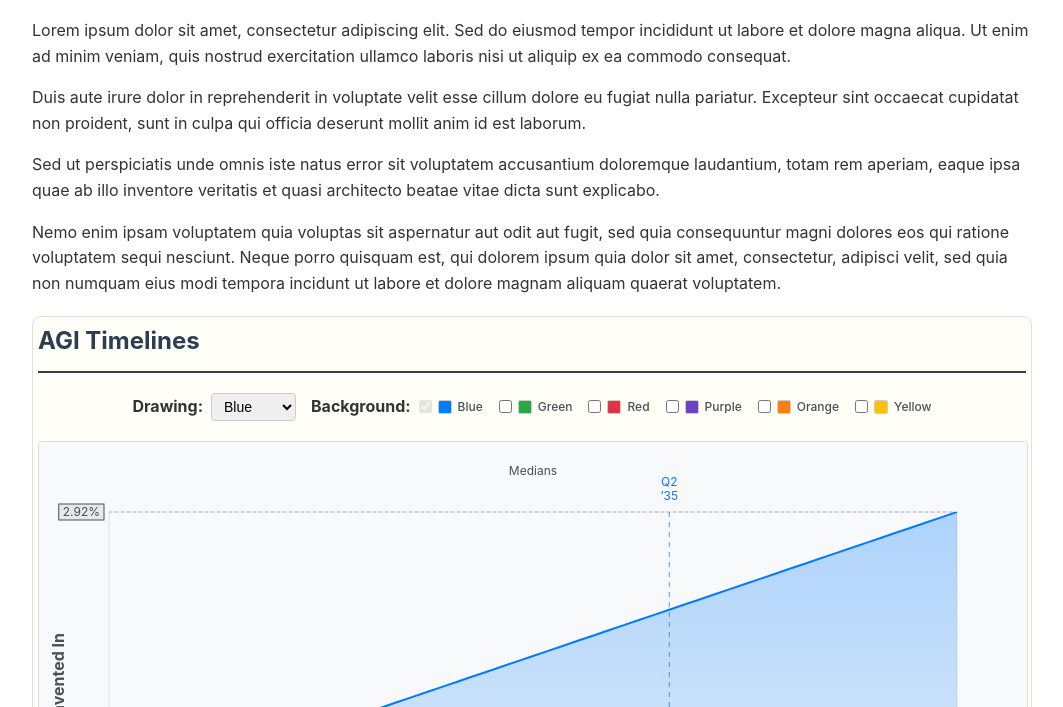
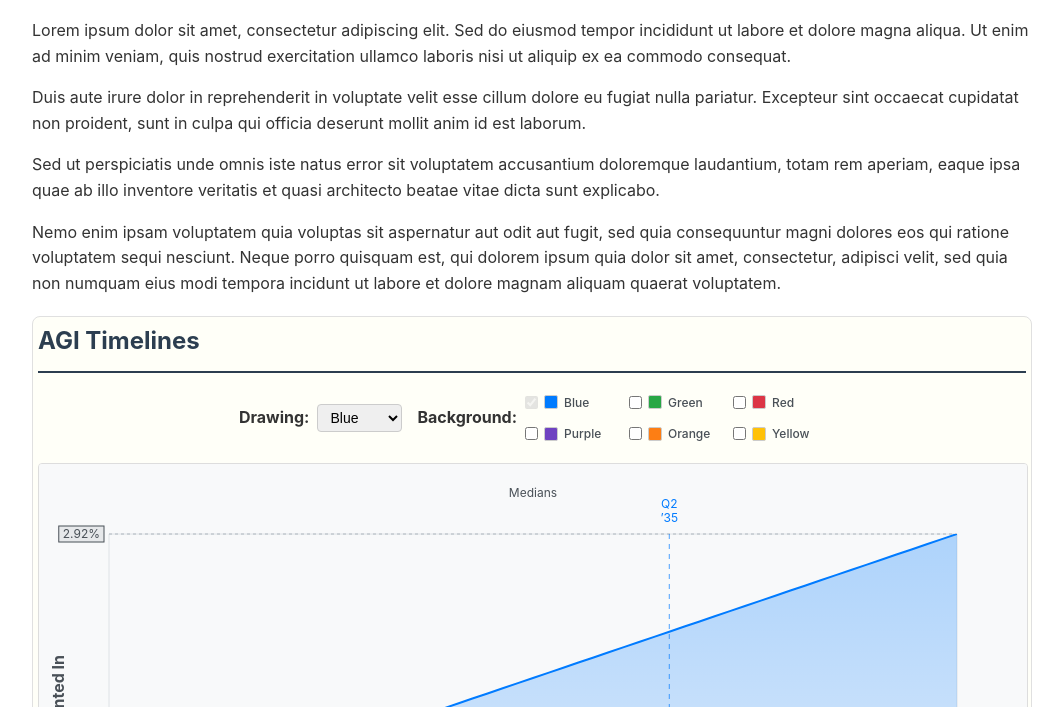
Before and after one commit to DavidUdell/AI_2027_Widgets, a website built with Vite: page index.html in a window 1280 px wide. Shown: the part 93-800 px from the top of the page, without its empty margins (108-1171 px from the left). Built offline with nearby package versions, Linux system fonts and the light colour scheme.

Commit message:
fix: grid checkboxes

```diff
--- a/index.html
+++ b/index.html
@@ -171,8 +171,7 @@
                 <!-- Visibility Toggles -->
                 <div style="display: flex; align-items: center; gap: 8px;">
                     <span style="font-weight: bold;">Background:</span>
-                    <div id="visibility-toggles" style="display: flex; gap:
-                    16px; flex-wrap: wrap;">
+                    <div id="visibility-toggles" style="display: grid; grid-template-columns: repeat(3, 1fr); gap: 12px; width: 300px;">
                         <!-- Checkboxes will be added here dynamically -->
                     </div>
                 </div>
```
